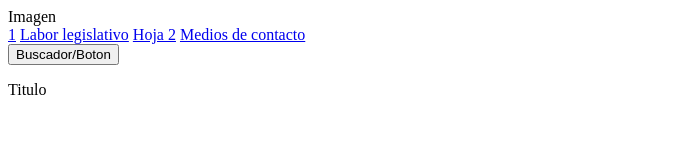
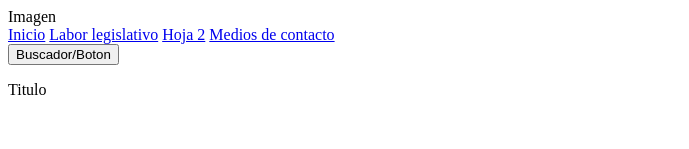
Before and after one commit to juliannavarrete91/BetoMorenoLegisJSRN, a plain HTML site: page laborlegislativo.html in a window 1280 px wide. Shown: the top 149 px of the page, without its empty margins (0-689 px from the left). Drawn offline with Linux system fonts and the light colour scheme.

Commit message:
Update laborlegislativo.html

```diff
--- a/laborlegislativo.html
+++ b/laborlegislativo.html
@@ -14,7 +14,7 @@
         </div>
         <nav>
             <div>
-                <a href="index.html">1</a>
+                <a href="index.html">Inicio</a>
                 <a href="laborlegislativo.html">Labor legislativo</a>
                 <a href="hoja2.html">Hoja 2</a>
                 <a href="contacto.html">Medios de contacto</a>
```
